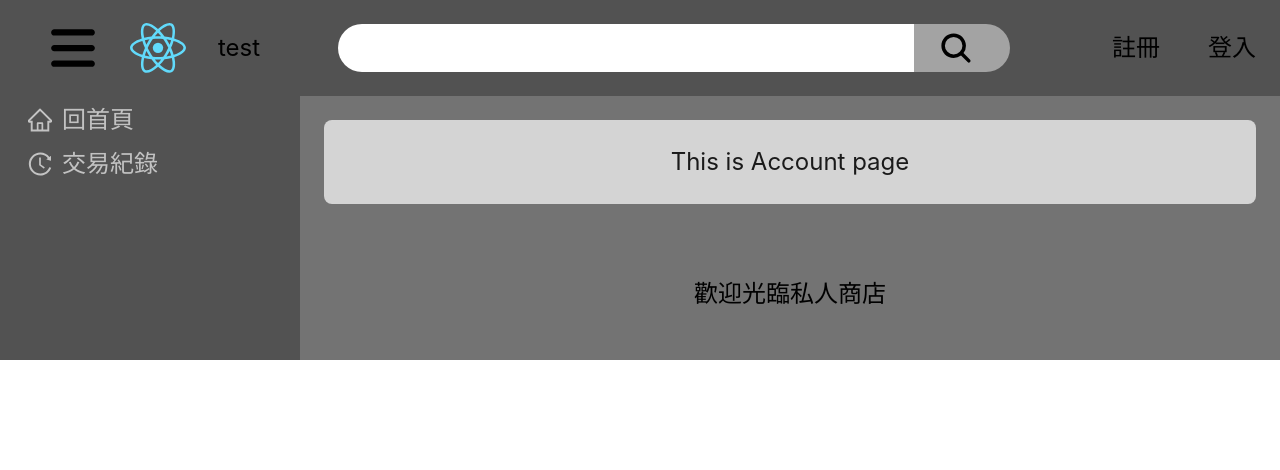
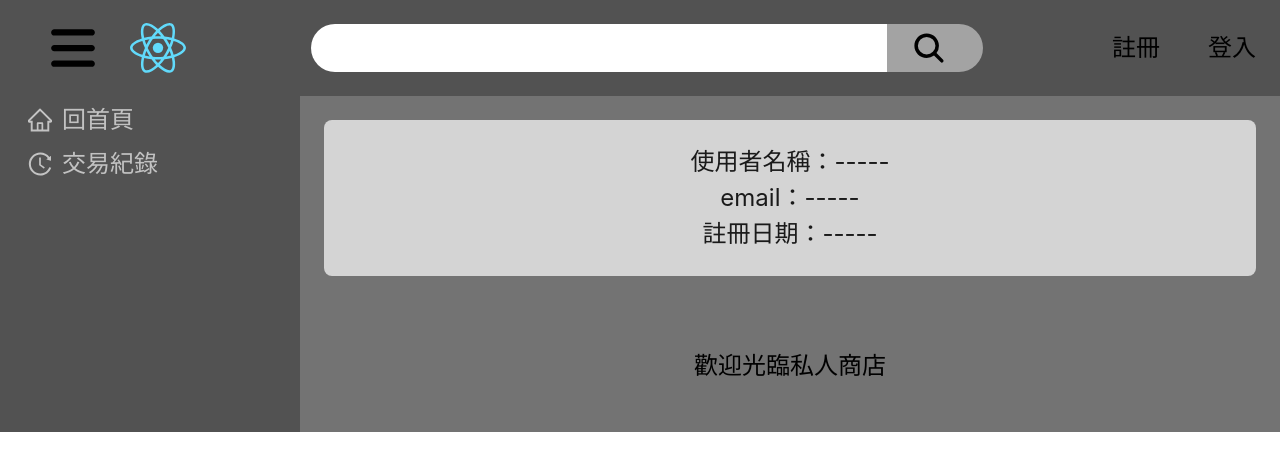
Before and after one commit to pqiu85674/shopease, a React (Create React App) app: page /account in a window 1280 px wide. Shown: the top 470 px of the page. Built offline with nearby package versions, Linux system fonts and the light colour scheme; no server answers.

Commit message:
update warning

```diff
--- a/src/Pages/Account.js
+++ b/src/Pages/Account.js
@@ -1,7 +1,24 @@
 import Default from "../components/layout/Default";
 
-function Account ()  {
-  return <Default>This is Account page</Default>;
-};
+function Account() {
+  return (
+    <Default>
+      <div>
+        <div className="flex justify-center">
+          <div>使用者名稱：</div>
+          <div>-----</div>
+        </div>
+        <div className="flex justify-center">
+          <div>email：</div>
+          <div>-----</div>
+        </div>
+        <div className="flex justify-center">
+          <div>註冊日期：</div>
+          <div>-----</div>
+        </div>
+      </div>
+    </Default>
+  );
+}
 
 export default Account;
--- a/src/Pages/ECPay.js
+++ b/src/Pages/ECPay.js
@@ -26,7 +26,7 @@ function ECPay() {
     }
 
     fetchPaymentForm();
-  }, []);
+  }, [order, userUid]);
 
   // 在表單渲染後自動提交
   React.useEffect(() => {
--- a/src/Pages/Home.js
+++ b/src/Pages/Home.js
@@ -4,6 +4,7 @@ import ProductCard from "../components/products/ProductCard";
 import { useRecoilValue } from "recoil";
 import { AtomGetAllProductsFromFirebase } from "../Recoil/Atom";
 import { useLocation } from "react-router-dom";
+import PopupModal from "../components/common/PopupModal";
 
 function Home() {
   const AllProducts = useRecoilValue(AtomGetAllProductsFromFirebase);
@@ -13,6 +14,7 @@ function Home() {
   const search = location.state?.search || "";
   return (
     <div>
+      <PopupModal />
       <Default>
         <div className="flex flex-wrap ">
           {AllProducts.map((AllProduct) => {
--- a/src/Pages/PaymentResult.js
+++ b/src/Pages/PaymentResult.js
@@ -1,8 +1,6 @@
 import { Button } from "antd";
-import { useParams } from "react-router-dom";
 import { useNavigate } from "react-router-dom";
 function PaymentResult() {
-  const { message } = useParams();
   const navigate = useNavigate();
   return (
     <div className="m-12 flex gap-4 items-center">
--- a/src/Pages/ShopCar.js
+++ b/src/Pages/ShopCar.js
@@ -11,7 +11,6 @@ import ProductTitle from "../components/products/ProductTitle";
 import ShopCarInfo from "../components/shopCar/ShopCarInfo";
 import { useNavigate } from "react-router-dom";
 import ShopCarNone from "../components/shopCar/ShopCarNone";
-import RowAndCol from "../components/common/RowAndCol";
 
 function ShopCar() {
   const shopCar = useRecoilValue(AtomGetCustomerShopCarFromFirebase);
--- a/src/components/layout/Header.js
+++ b/src/components/layout/Header.js
@@ -12,13 +12,11 @@ import {
   AtomIsMember,
   AtomUseIcon,
 } from "../../Recoil/Atom";
-import { useRecoilState, useRecoilValue } from "recoil";
+import { useRecoilState } from "recoil";
 import { useLocation, useNavigate } from "react-router-dom";
 import { MdAccountCircle } from "react-icons/md";
 import { FaShoppingCart } from "react-icons/fa";
 import { BiSolidMessageRoundedError } from "react-icons/bi";
-import getProducts from "../../axios/getProducts";
-import axios from "axios";
 import { AtomGetCustomerShopCarFromFirebase } from "../../Recoil/Atom";
 import customerShopCar from "../../axios/customerShopCar";
 
@@ -28,11 +26,11 @@ function Header() {
   const [isSignUp, setIsSignUp] = useRecoilState(AtomIsSignUp);
   const [userName, setUserName] = useRecoilState(AtomUserName);
   const [isMember, setIsMember] = useRecoilState(AtomIsMember);
+  const [useIcon, setUseIcon] = useRecoilState(AtomUseIcon);
+  const [userUid, setUserUid] = useRecoilState(AtomUserUid);
   const [shopCar, setShopCar] = useRecoilState(
     AtomGetCustomerShopCarFromFirebase
   );
-  const [useIcon, setUseIcon] = useRecoilState(AtomUseIcon);
-  const userUid = useRecoilValue(AtomUserUid);
   const [search, setSearch] = React.useState("");
 
   const location = useLocation();
@@ -101,20 +99,6 @@ function Header() {
             >
               結帳
             </div>
-
-            <button
-              onClick={() => {
-                getProducts();
-                axios
-                  .get("http://localhost:3000/addProducts")
-                  .then((response) => {
-                    console.log(response);
-                  })
-                  .catch((err) => console.log(err));
-              }}
-            >
-              test
-            </button>
           </div>
           <div className="flex items-center justify-center">
             <input
@@ -189,7 +173,7 @@ function Header() {
                 <MdAccountCircle size={50} className="ml-4 inline-block" />
                 <div className="inline-block">{`${userName}`}</div>
               </div>
-              <Link
+              {/* <Link
                 to="/account"
                 className="py-1 px-6 hover:bg-neutral-500 text-neutral-300 cursor-pointer block"
                 onClick={() => {
@@ -197,7 +181,7 @@ function Header() {
                 }}
               >
                 我的檔案
-              </Link>
+              </Link> */}
               {/* <div className="w-full h-0.5 bg-neutral-300"></div> */}
               <Link
                 to="/"
@@ -205,6 +189,7 @@ function Header() {
                 onClick={() => {
                   setIsMember(false);
                   setUserName("");
+                  setUserUid("");
                 }}
               >
                 登出
```
